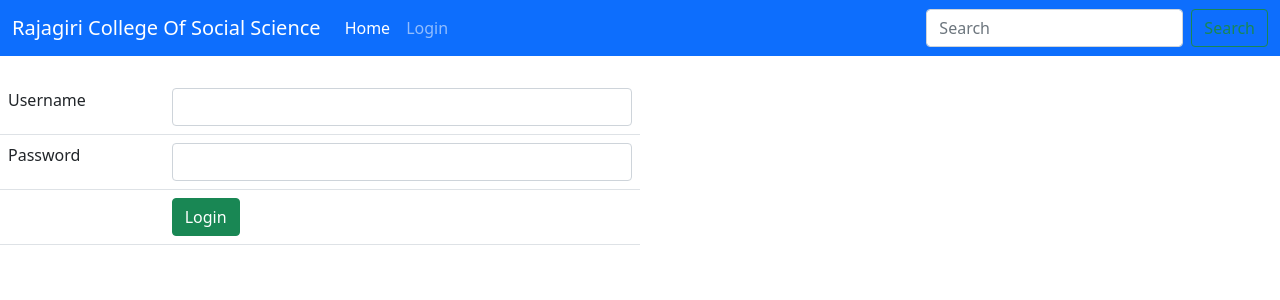
After one commit to athira-gopi/mywebpage, a PHP site: page /login.php in a window 1280 px wide. The commit adds this page. Shown: the top 300 px of the page. Run offline with PHP 8.4, Linux system fonts and the light colour scheme.

Commit message:
RCSS webpage login page modified

```diff
--- a/index.php
+++ b/index.php
@@ -21,7 +21,7 @@
                 <a class="nav-link active" aria-current="page" href="file:///C:/xampp/htdocs/myweb/index.php">Home</a>
               </li>
               <li class="nav-item">
-                <a class="nav-link" href="file:///C:/xampp/htdocs/logindiv/index.php">Login</a>
+                <a class="nav-link" href="file:///C:/xampp/htdocs/myweb/login.php">Login</a>
               </li>
             </ul>
             <form class="d-flex">
--- /dev/null
+++ b/login.php
@@ -0,0 +1,63 @@
+<!DOCTYPE html>
+<html lang="en">
+<head>
+    <link href="https://cdn.jsdelivr.net/npm/bootstrap@5.0.0-beta2/dist/css/bootstrap.min.css" rel="stylesheet" integrity="sha384-BmbxuPwQa2lc/FVzBcNJ7UAyJxM6wuqIj61tLrc4wSX0szH/Ev+nYRRuWlolflfl" crossorigin="anonymous">
+    <meta charset="UTF-8">
+    <meta http-equiv="X-UA-Compatible" content="IE=edge">
+    <meta name="viewport" content="width=device-width, initial-scale=1.0">
+    <title>Document</title>
+</head>
+<body>
+
+    <nav class="navbar navbar-expand-lg navbar-dark bg-primary">
+        <div class="container-fluid">
+          <a class="navbar-brand" href="#">Rajagiri College Of Social Science</a>
+          <button class="navbar-toggler" type="button" data-bs-toggle="collapse" data-bs-target="#navbarSupportedContent" aria-controls="navbarSupportedContent" aria-expanded="false" aria-label="Toggle navigation">
+            <span class="navbar-toggler-icon"></span>
+          </button>
+          <div class="collapse navbar-collapse" id="navbarSupportedContent">
+            <ul class="navbar-nav me-auto mb-2 mb-lg-0">
+              <li class="nav-item">
+                <a class="nav-link active" aria-current="page" href="file:///C:/xampp/htdocs/myweb/index.php">Home</a>
+              </li>
+              <li class="nav-item">
+                <a class="nav-link" href="file:///C:/xampp/htdocs/myweb/login.php">Login</a>
+              </li>
+            </ul>
+            <form class="d-flex">
+              <input class="form-control me-2" type="search" placeholder="Search" aria-label="Search">
+              <button class="btn btn-outline-success" type="submit">Search</button>
+            </form>
+          </div>
+        </div>
+      </nav>
+
+        <div class="col col-12 col-sm-6 col-md-4 col-lg-6 col-xl-6 col-xxl-6">
+
+            <table class="table">
+            <tr>
+                <td>Username</td>
+                <td><input type="text" class="form-control"></td>
+            </tr>
+            <tr>
+                <td>Password</td>
+                <td><input type="password" class="form-control"></td>
+            </tr>
+            <br>
+            <center>
+            <tr>
+                <td></td>
+                <td><button class="btn btn-success">Login</button></td>
+            </tr>
+            </center>
+            </table>
+        </div>
+
+
+
+        </div>
+    </div>
+    </div>
+    <script src="https://cdn.jsdelivr.net/npm/bootstrap@5.0.0-beta2/dist/js/bootstrap.bundle.min.js" integrity="sha384-b5kHyXgcpbZJO/tY9Ul7kGkf1S0CWuKcCD38l8YkeH8z8QjE0GmW1gYU5S9FOnJ0" crossorigin="anonymous"></script>
+</body>
+</html>
```
